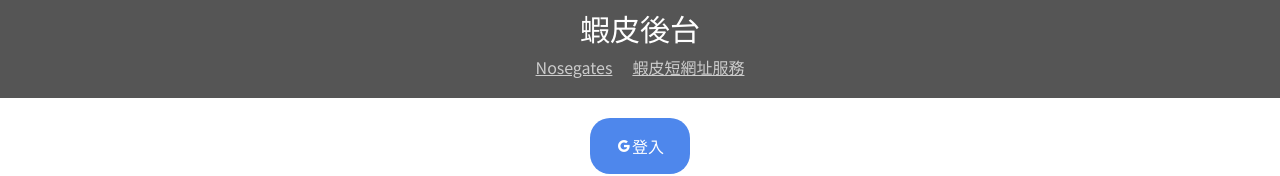
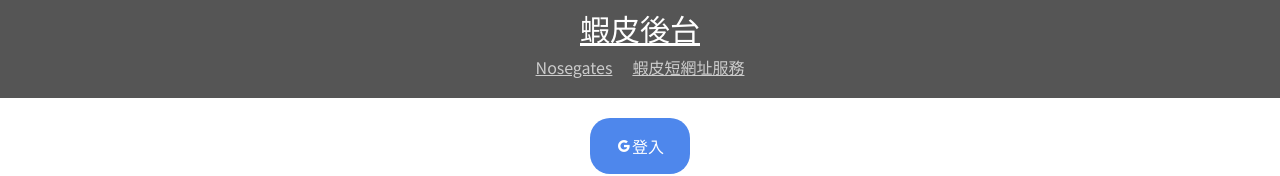
Before and after one commit to connectshark/shopee-dashboard-expired, a Vue app: page /login in a window 1280 px wide. Shown: the top 176 px of the page. Built offline with nearby package versions, Linux system fonts and the light colour scheme.

Commit message:
新增回首頁功能

```diff
--- a/src/components/head.vue
+++ b/src/components/head.vue
@@ -1,6 +1,6 @@
 <template>
   <header class="header">
-    <h1>{{title}}</h1>
+    <h1><router-link to="/">{{title}}</router-link></h1>
     <ul>
       <li class="link">
         <a href="https://nosegates.com/" target="_blank">Nosegates</a>
@@ -26,9 +26,11 @@
 .header{
   background-color: #555;
   h1{
-    color: #fff;
-    font-size: 30px;
-    line-height: 1.9;
+    a{
+      color: #fff;
+      font-size: 30px;
+      line-height: 1.9;
+    }
   }
   ul{
     padding: 0 0 20px;
```
